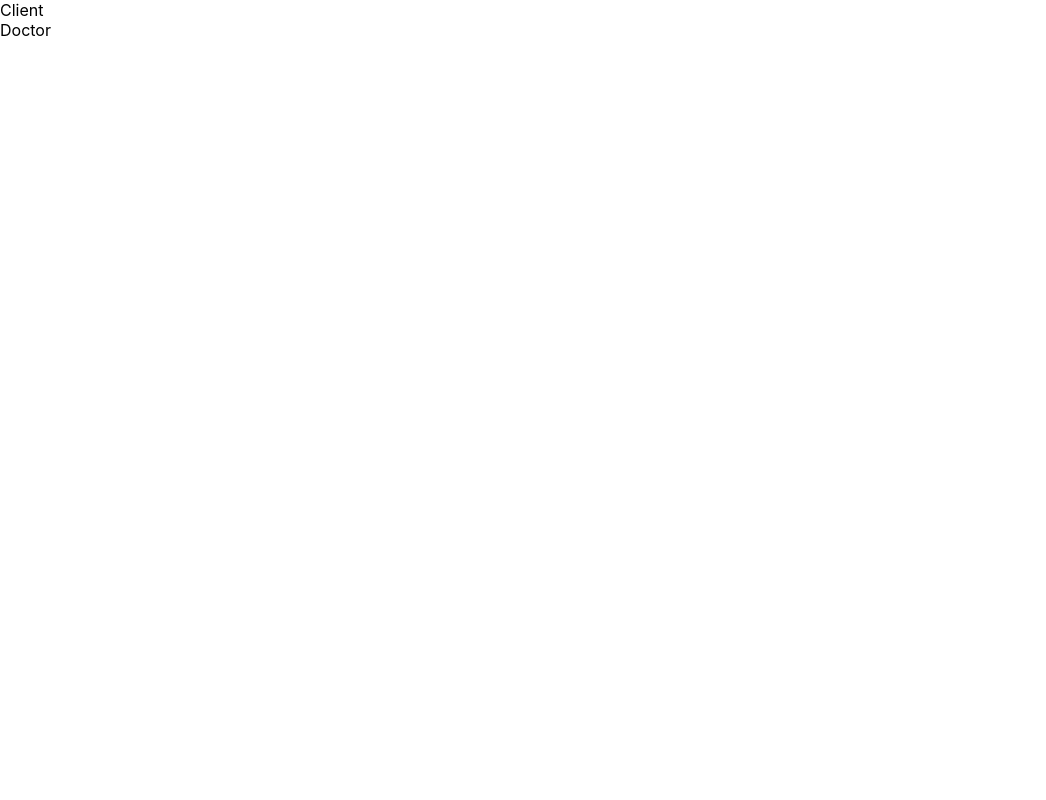
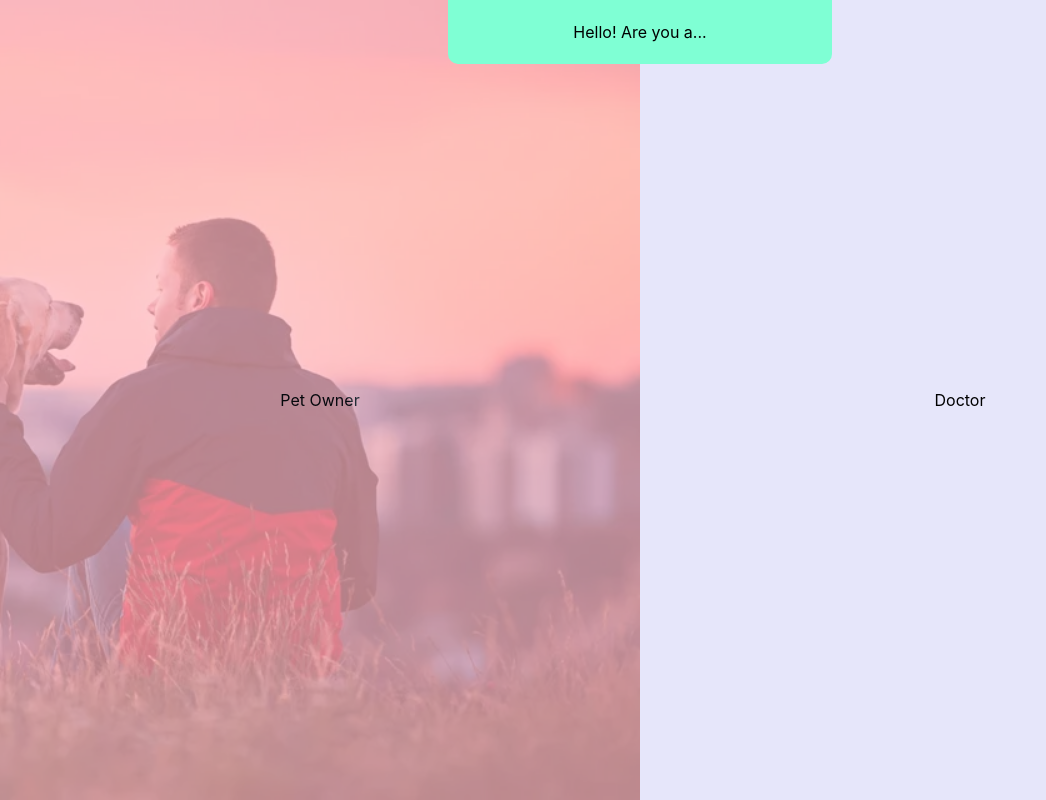
Before and after one commit to oladimejitaiwoodusote/phase-4-project, a React (Create React App) app in the folder client/: page / in a window 1280 px wide. Shown: the whole page, without its empty margins (0-1046 px from the left). Built offline with nearby package versions, Linux system fonts and the light colour scheme; no server answers.

Commit message:
style welcome page

```diff
--- a/client/src/components/Welcome.js
+++ b/client/src/components/Welcome.js
@@ -1,5 +1,7 @@
 import React from 'react'
 import {useNavigate} from "react-router-dom"
+import ownerImg from "../owner-img.jpg"
+import doctorImg from "../doctor-img.jpg"
 
 
 function Welcome() {
@@ -16,14 +18,19 @@ function Welcome() {
     }
 
     return (
-        <div>
-            <div id ='client-div' onClick={handleClient}>
-                Client
+        <>
+            <div id="welcome-message">Hello! Are you a...</div>
+            <div id="welcome-div">
+                <div className='welcome-clickable' id="owner-clickable" onClick={handleClient}>
+                    Pet Owner
+                </div>
+                <div className='welcome-clickable' id="doctor-clickable" onClick={handleDoc}>
+                    Doctor
+                </div>
+                <img id='owner-img' alt='owner' src={ownerImg}></img>
+                <img id='doc-img' alt='doctor' src={doctorImg}></img>
             </div>
-            <div id = 'doc-div' onClick={handleDoc}>
-                Doctor
-            </div>
-        </div>
+        </>
     )
 }
 
--- a/client/src/index.css
+++ b/client/src/index.css
@@ -11,3 +11,74 @@ code {
   font-family: source-code-pro, Menlo, Monaco, Consolas, 'Courier New',
     monospace;
 }
+
+* {
+  z-index: 0;
+}
+/* #region welcome page */
+#welcome-message {
+  z-index: 2;
+  top: 0vh;
+  right: 50vw;
+  transform: translate(50%);
+  position: fixed;
+
+  height: 8%;
+  width: 30%;
+
+  display: flex;
+  align-items: center;
+  justify-content: center;
+
+  /* border: solid 1px red; */
+  background-color: aquamarine;
+  border-radius: 0px 0px 10px 10px;
+}
+
+#welcome-div {
+  display: flex;
+  height: 100vh;
+  width: 100vw;
+  position: fixed;
+  top: 0vh;
+}
+
+.welcome-clickable {
+  z-index: 1;
+  width: 50em;
+  display: flex;
+  justify-content: center;
+  align-items: center;
+}
+
+#owner-clickable {
+  opacity: 1.0;
+  background-color: lightpink;
+}
+
+#owner-clickable:hover {
+  opacity: 0.7;
+}
+
+#doctor-clickable {
+  opacity: 1.0;
+  background-color: lavender;
+}
+
+#doctor-clickable:hover {
+  opacity: 0.7;
+}
+
+#owner-img {
+  position: fixed;
+  height: 100vh;
+  right: 50vw;
+}
+
+#doc-img {
+  position: fixed;
+  height: 100vh;
+  left: 50vw;
+}
+
+/* #endregion */
```
Also changed, not shown: client/public/index.html (+0 -23 lines), client/src/doctor-img.jpg (added), client/src/owner-img.jpg (added).
